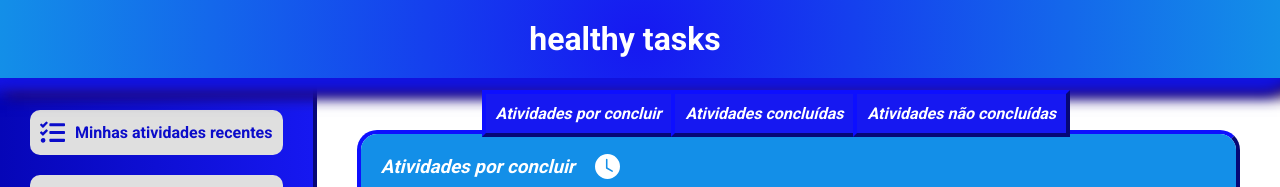
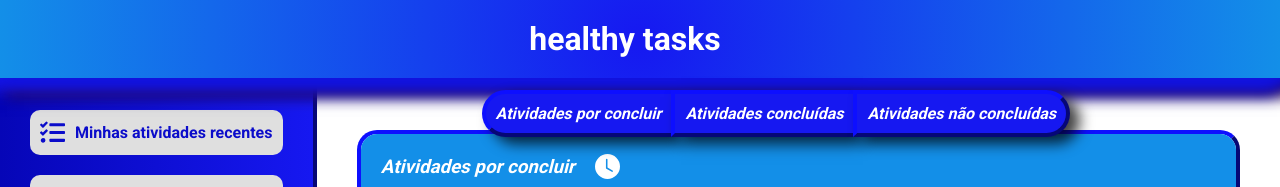
Before and after one commit to mateusrc-dev/healthy-tasks, a Next.js app: page /allTasks in a window 1280 px wide. Shown: the top 187 px of the page. Built offline with nearby package versions, Linux system fonts and the light colour scheme; some icons are missing.

Commit message:
updated project

```diff
--- a/src/pages/allTasks.tsx
+++ b/src/pages/allTasks.tsx
@@ -1,7 +1,8 @@
 import { FaHeartPulse } from "react-icons/fa6";
 import {
   BodyAllTasks,
-  ButtonMenu,
+  ButtonMenuBetween,
+  ButtonMenuFirst,
   ButtonMenuLast,
   ContainerAllTasks,
   ContainerForSpecificTasks,
@@ -38,8 +39,12 @@ export default function AllTasks() {
                 fontStyle: "italic",
               }}
             >
-              <ButtonMenu href="#page-1">Atividades por concluir</ButtonMenu>
-              <ButtonMenu href="#page-2">Atividades concluídas</ButtonMenu>
+              <ButtonMenuFirst href="#page-1">
+                Atividades por concluir
+              </ButtonMenuFirst>
+              <ButtonMenuBetween href="#page-2">
+                Atividades concluídas
+              </ButtonMenuBetween>
               <ButtonMenuLast href="#page-3">
                 Atividades não concluídas
               </ButtonMenuLast>
--- a/src/styles/pages/allTasks.ts
+++ b/src/styles/pages/allTasks.ts
@@ -115,7 +115,7 @@ export const ContainerForSpecificTasks = styled("div", {
     },
 })
 
-export const ButtonMenu = styled("a", {
+export const ButtonMenuFirst = styled("a", {
     borderWidth: "4px",
     borderRightWidth: "0px",
     borderStyle: "outset",
@@ -126,10 +126,34 @@ export const ButtonMenu = styled("a", {
     fontWeight: 700,
     cursor: "pointer",
     textDecoration: "none",
+    borderRadius: "100px 0 0 100px",
+    "-webkit-box-shadow": "10px 7px 14px 0px rgba(0,0,0,0.75)",
+    "-moz-box-shadow": "10px 7px 14px 0px rgba(0,0,0,0.75)",
+    "box-shadow": "10px 7px 14px 0px rgba(0,0,0,0.75)",
 
     "&:hover": {
         filter: "brightness(0.8)"
-      }
+    }
+})
+
+export const ButtonMenuBetween = styled("a", {
+    borderWidth: "4px",
+    borderRightWidth: "0px",
+    borderStyle: "outset",
+    borderColor: "#0b0cca",
+    background: "#1618f1",
+    color: "#fff",
+    padding: "10px",
+    fontWeight: 700,
+    cursor: "pointer",
+    textDecoration: "none",
+    "-webkit-box-shadow": "10px 7px 14px 0px rgba(0,0,0,0.75)",
+    "-moz-box-shadow": "10px 7px 14px 0px rgba(0,0,0,0.75)",
+    "box-shadow": "10px 7px 14px 0px rgba(0,0,0,0.75)",
+
+    "&:hover": {
+        filter: "brightness(0.8)"
+    }
 })
 
 export const ButtonMenuLast = styled("a", {
@@ -142,8 +166,12 @@ export const ButtonMenuLast = styled("a", {
     fontWeight: 700,
     cursor: "pointer",
     textDecoration: "none",
+    borderRadius: "0 100px 100px 0",
+    "-webkit-box-shadow": "10px 7px 14px 0px rgba(0,0,0,0.75)",
+    "-moz-box-shadow": "10px 7px 14px 0px rgba(0,0,0,0.75)",
+    "box-shadow": "10px 7px 14px 0px rgba(0,0,0,0.75)",
 
     "&:hover": {
         filter: "brightness(0.8)"
-      }
+    }
 })
```
